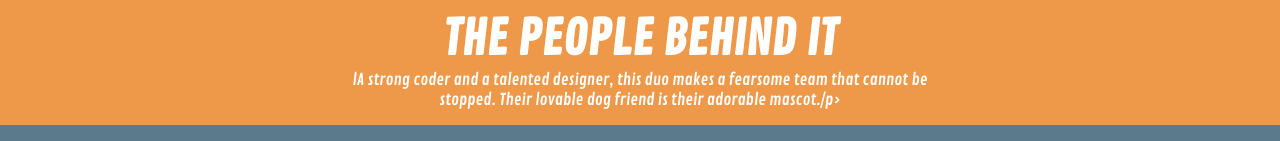
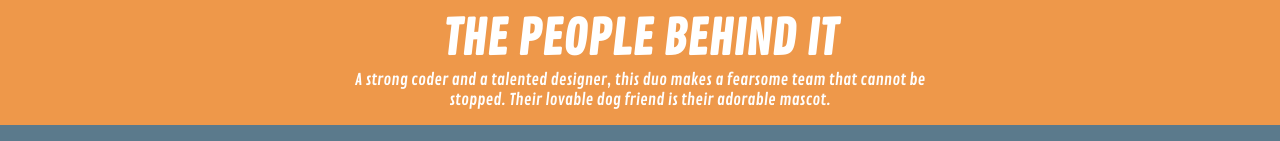
Before and after one commit to circuit-cell/circuit-cell.github.io, a plain HTML site: page about.html in a window 1280 px wide. Shown: the part 665-806 px from the top of the page. Drawn offline with nearby package versions, Linux system fonts and the light colour scheme.

Commit message:
modified about.html

```diff
--- a/about.html
+++ b/about.html
@@ -46,8 +46,8 @@
             </section>
             <section class="main-sections second">
                 <h2>THE PEOPLE BEHIND IT</h2>
-                <p>lA strong coder and a talented designer, this duo
-makes a fearsome team that cannot be stopped.  Their lovable dog friend is their adorable mascot./p>
+                <p>A strong coder and a talented designer, this duo
+makes a fearsome team that cannot be stopped.  Their lovable dog friend is their adorable mascot.</p>
             </section>
             <section class="main-sections third">
                 <h2>Thanks for supporting us!</h2>
```
